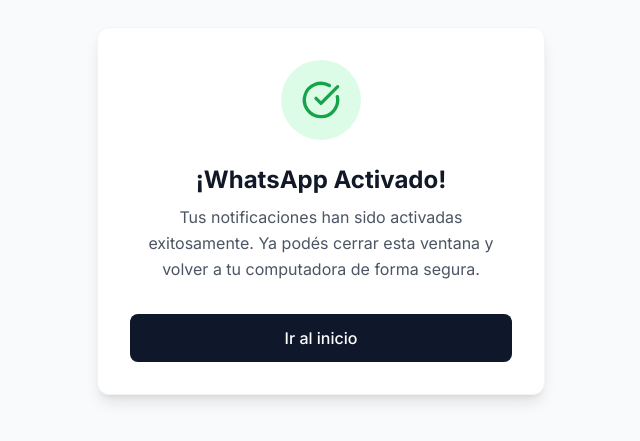
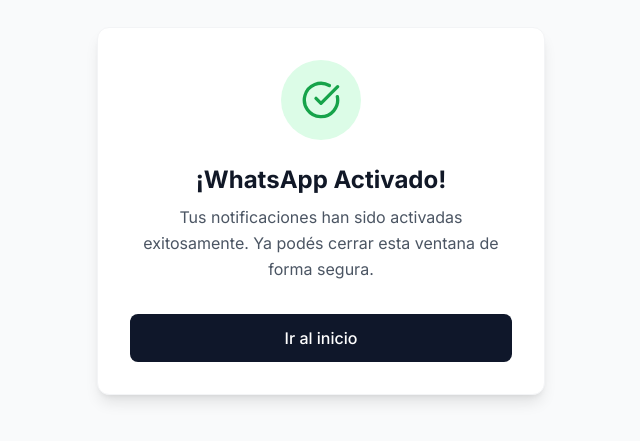
Before and after one commit to ejmedina/Ahorro-Inteligente-Web-Panel, a Next.js app: page /whatsapp-verified in a window 1280 px wide. Shown: the part 189-630 px from the top of the page, without its empty margins (319-959 px from the left). Built offline with nearby package versions, Linux system fonts and the light colour scheme; no server answers.

Commit message:
chore(whatsapp): refine success message copy to be device agnostic

```diff
--- a/src/app/whatsapp-verified/page.tsx
+++ b/src/app/whatsapp-verified/page.tsx
@@ -12,7 +12,7 @@
                 <h1 className="text-2xl font-bold text-gray-900 mb-2">¡WhatsApp Activado!</h1>
 
                 <p className="text-gray-600 mb-8 leading-relaxed">
-                    Tus notificaciones han sido activadas exitosamente. Ya podés cerrar esta ventana y volver a tu computadora de forma segura.
+                    Tus notificaciones han sido activadas exitosamente. Ya podés cerrar esta ventana de forma segura.
                 </p>
 
                 <Link
```
